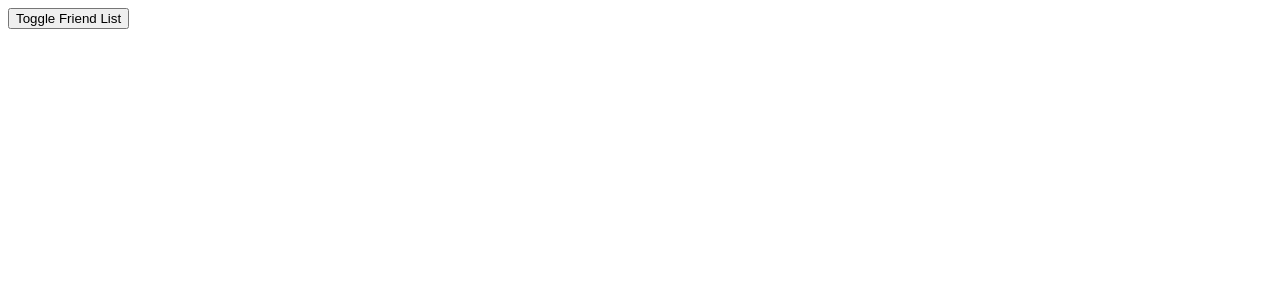
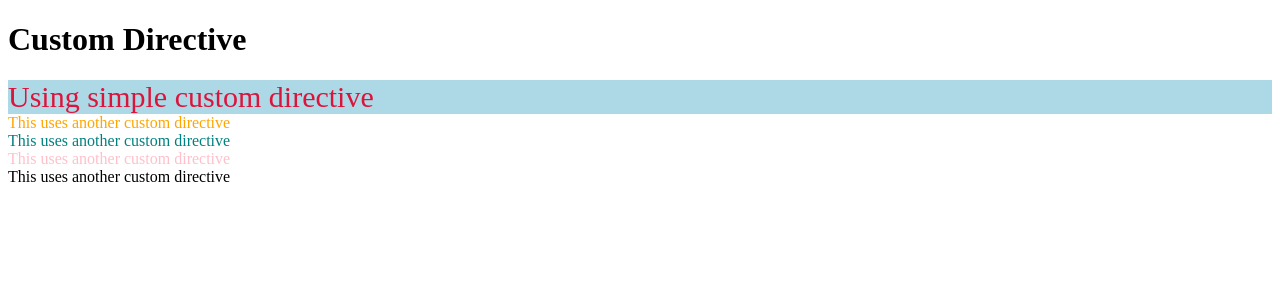
Before and after one commit to chaud1024/vue-course, a Vue app: page / in a window 1280 px wide. Shown: the top 300 px of the page. Built offline with nearby package versions, Linux system fonts and the light colour scheme.

Commit message:
about Custom Directive

```diff
--- a/src/App.vue
+++ b/src/App.vue
@@ -1,10 +1,10 @@
 <script setup>
-import ToggleFriends from './components/ToggleFriends.vue'
+import CustomDirective from './components/CustomDirective.vue'
 </script>
 
 <template>
   <div>
-    <ToggleFriends />
+    <CustomDirective />
   </div>
 </template>
 
--- /dev/null
+++ b/src/components/CustomDirective.vue
@@ -0,0 +1,47 @@
+<script setup>
+const vFormateDiv = {
+  mounted: (el, binding) => {
+    console.log(el)
+    console.log(binding.value)
+
+    // el.style.fontSize = binding.value + 'px'
+    el.style.fontSize = `${binding.value}px`
+    el.style.color = 'crimson'
+    el.style.backgroundColor = 'lightblue'
+  }
+}
+
+const vAnotherFormateDiv = {
+  mounted: (el, binding) => {
+    console.log(binding.arg)
+
+    switch (binding.arg) {
+      case 'orange':
+        el.style.color = 'orange'
+        break
+      case 'pink':
+        el.style.color = 'pink'
+        break
+      case 'teal':
+        el.style.color = 'teal'
+        break
+
+      default:
+        el.style.color = 'black'
+    }
+  }
+}
+</script>
+
+<template>
+  <div>
+    <h1>Custom Directive</h1>
+    <div v-formate-div="30">Using simple custom directive</div>
+    <div v-another-formate-div:orange>This uses another custom directive</div>
+    <div v-another-formate-div:teal>This uses another custom directive</div>
+    <div v-another-formate-div:pink>This uses another custom directive</div>
+    <div v-another-formate-div>This uses another custom directive</div>
+  </div>
+</template>
+
+<style lang="scss" scoped></style>
```
